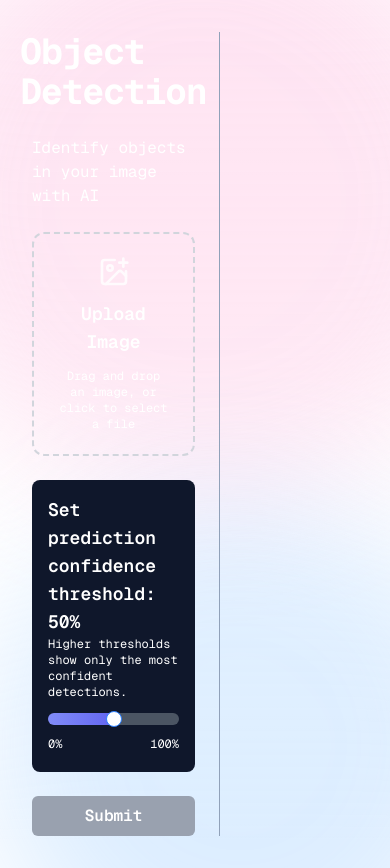
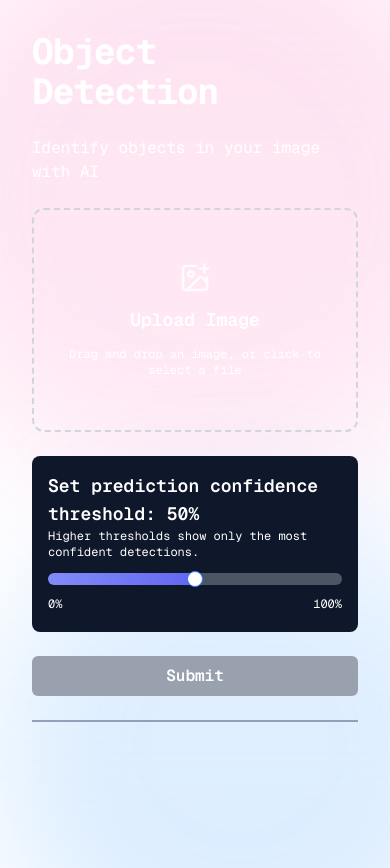
Before and after one commit to declanleeler/object-detector-nextjs, a Next.js app: page / in a window 390 px wide. After the commit the page ends 844 px from the top, so only its background shows below. Built offline with nearby package versions, Linux system fonts and the light colour scheme.

Commit message:
Handle responsive UI

```diff
--- a/src/app/page.tsx
+++ b/src/app/page.tsx
@@ -42,8 +42,8 @@ const Home: React.FC = () => {
   };
 
   return (
-    <div className="flex min-h-screen p-8 gap-6 items-start ">
-      <div className="w-1/2 flex flex-col gap-6 items-center">
+    <div className="flex flex-col md:flex-row min-h-screen p-8 gap-6 items-start ">
+      <div className="w-full md:w-1/2 flex flex-col gap-6 items-center">
         <h1 className="heading1">Object Detection</h1>
         <p className="body1">Identify objects in your image with AI</p>
         <ImageDropzone
@@ -58,9 +58,9 @@ const Home: React.FC = () => {
         />
       </div>
 
-      <div className="w-[2px] bg-slate-400 self-stretch" />
+      <div className="bg-slate-400 self-stretch w-full h-[2px] md:w-[2px] md:h-auto" />
 
-      <div className="w-1/2 ">
+      <div className="w-full md:w-1/2 flex">
         <Results
           isLoading={analyzeImageMutation.isPending}
           resultImage={resultImage}
```
